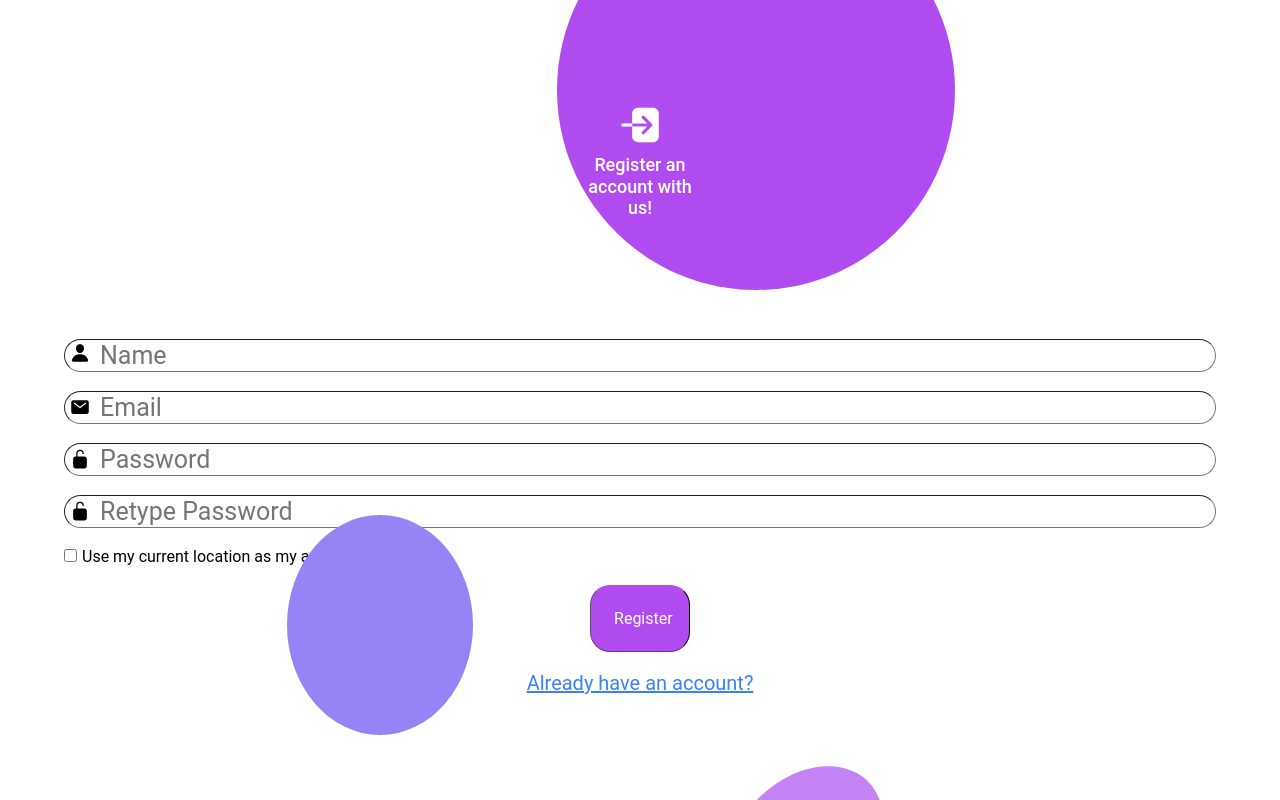
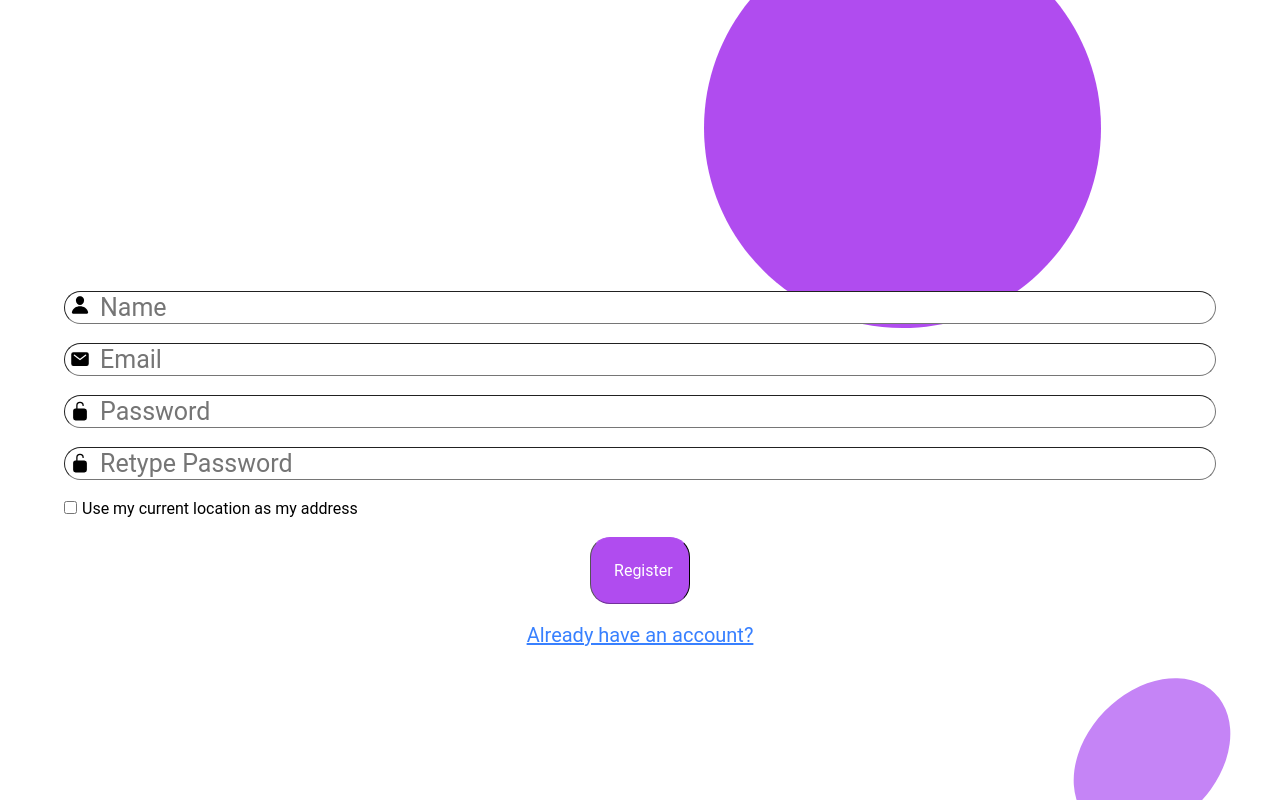
Before and after one commit to tharikrizan/RajyaOsusalaApp, a React (Create React App) app: page /register in a window 1280 px wide. Built offline with nearby package versions, Linux system fonts and the light colour scheme.

Commit message:
updated page styles

```diff
--- a/src/pages/Lakshan/Pages/ForgotPassword.tsx
+++ b/src/pages/Lakshan/Pages/ForgotPassword.tsx
@@ -46,31 +46,13 @@ export default function ForgotPassword(props: any) {
             zIndex: 100,
           }}
         >
-          <IonIcon
-            icon={logIn}
-            style={{
-              color: "#FFFFFF",
-              zIndex: 100,
-              height: "50px",
-              width: "100%",
-              margin: "auto",
-            }}
-          />
+          <IonIcon icon={logIn} style={styles.mainBubbleIconText} />
           <h5 style={{ margin: "auto", width: "120px", textAlign: "center" }}>
             Forgot Password
           </h5>
         </div>
 
-        <IonImg
-          src={MainPurpleCircle}
-          style={{
-            position: "relative",
-            left: "-50px",
-            top: "-120px",
-            height: "100%",
-            width: "115%",
-          }}
-        />
+        <IonImg src={MainPurpleCircle} style={styles.topLeftBubble} />
       </div>
 
       <form
@@ -150,16 +132,7 @@ export default function ForgotPassword(props: any) {
           position: "relative",
         }}
       >
-        <IonImg
-          src={SideMiddleCircle}
-          style={{
-            position: "relative",
-            right: "-250px",
-            bottom: "50%",
-            height: "55%",
-            width: "100%",
-          }}
-        />
+        <IonImg src={SideMiddleCircle} style={styles.rightMiddleBubble} />
       </div>
 
       <div
@@ -172,16 +145,7 @@ export default function ForgotPassword(props: any) {
           position: "relative",
         }}
       >
-        <IonImg
-          src={BottomRightCircle}
-          style={{
-            position: "relative",
-            right: "-165px",
-            bottom: "50%",
-            height: "55%",
-            width: "100%",
-          }}
-        />
+        <IonImg src={BottomRightCircle} style={styles.rightBottomBubble} />
       </div>
     </div>
   );
@@ -198,4 +162,40 @@ const styles = {
     margin: "auto",
     width: "200px",
   },
+  mainBubbleIconTextWrapper: {
+    position: "absolute",
+    top: "100px",
+    color: "#FFFFFF",
+    margin: "auto",
+    width: "100%",
+    zIndex: 100,
+  },
+  mainBubbleIconText: {
+    color: "#FFFFFF",
+    zIndex: 100,
+    height: "50px",
+    width: "100%",
+    margin: "auto",
+  },
+  topLeftBubble: {
+    position: "relative",
+    left: "-20%",
+    top: "-25%",
+    height: "100%",
+    width: "115%",
+  },
+  rightMiddleBubble: {
+    position: "relative",
+    right: "-65%",
+    bottom: "50%",
+    height: "55%",
+    width: "100%",
+  },
+  rightBottomBubble: {
+    position: "relative",
+    right: "-50%",
+    bottom: "50%",
+    height: "55%",
+    width: "100%",
+  },
 };
--- a/src/pages/Lakshan/Pages/RegisterPage.tsx
+++ b/src/pages/Lakshan/Pages/RegisterPage.tsx
@@ -31,7 +31,7 @@ export default function RegisterPage(props: any) {
           backgroundColor: "#FFFFFF",
           width: "100%",
           height: "50%",
-          marginBottom: "-80px",
+          marginBottom: "-10%",
           color: "#000000",
           position: "relative",
         }}
@@ -65,8 +65,8 @@ export default function RegisterPage(props: any) {
           src={MainPurpleCircle}
           style={{
             position: "relative",
-            right: "-20px",
-            top: "-110px",
+            right: "-13%",
+            top: "-18%",
             height: "100%",
             width: "115%",
           }}
@@ -263,7 +263,7 @@ export default function RegisterPage(props: any) {
           src={SideMiddleCircle}
           style={{
             position: "relative",
-            left: "-260px",
+            left: "-65%",
             bottom: "45%",
             height: "55%",
             width: "100%",
@@ -276,7 +276,6 @@ export default function RegisterPage(props: any) {
           backgroundColor: "#FFFFFF",
           width: "100%",
           height: "50%",
-          marginBottom: "-80px",
           color: "#000000",
           position: "relative",
         }}
@@ -285,8 +284,8 @@ export default function RegisterPage(props: any) {
           src={BottomRightCircle}
           style={{
             position: "relative",
-            right: "-165px",
-            bottom: "70%",
+            right: "-40%",
+            bottom: "80%",
             height: "55%",
             width: "100%",
           }}
```
